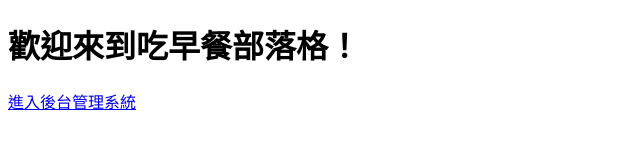
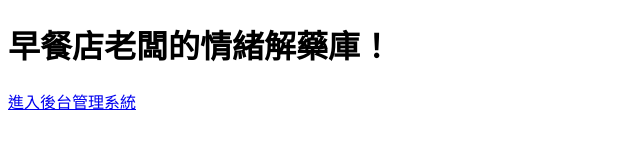
Before and after one commit to chi-1020/eatyourbreakfast, a plain HTML site: page index.html in a window 1280 px wide. Shown: the whole page, without its empty margins (0-640 px from the left). Drawn offline with Linux system fonts and the light colour scheme.

Commit message:
Update index.html

```diff
--- a/index.html
+++ b/index.html
@@ -2,10 +2,10 @@
 <html lang="zh-Hant">
 <head>
   <meta charset="UTF-8">
-  <title>吃早餐 eatyourbreakfast</title>
+  <title> eatyourbreakfast</title>
 </head>
 <body>
-  <h1>歡迎來到吃早餐部落格！</h1>
+  <h1>早餐店老闆的情緒解藥庫！</h1>
   <p><a href="/admin/">進入後台管理系統</a></p>
 </body>
 </html>
```
